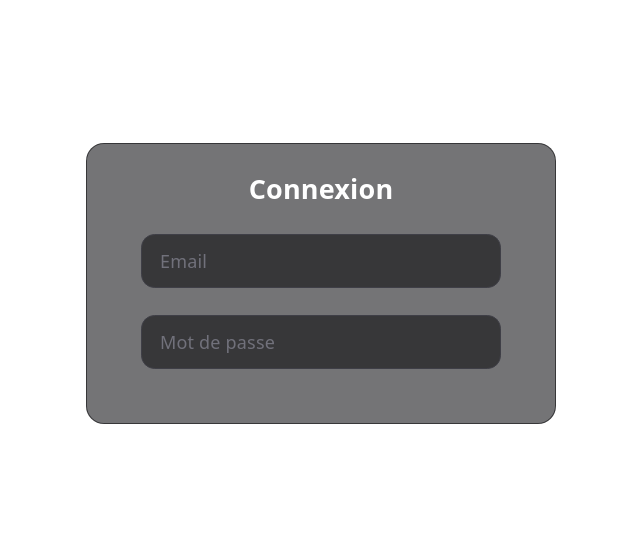
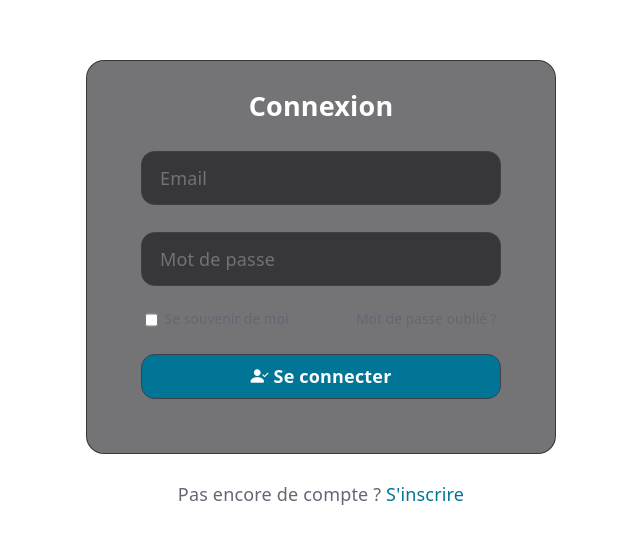
Before and after one commit to Vakyum/frontend-sso-vakyum, a Vue app: page / in a window 1280 px wide. Shown: the part 184-728 px from the top of the page, without its empty margins (319-959 px from the left). Built offline with nearby package versions, Linux system fonts and the light colour scheme.

Commit message:
feat: Finish the login form.

```diff
--- a/src/App.vue
+++ b/src/App.vue
@@ -1,5 +1,6 @@
 <script setup>
 import companyIdentity from './components/companyIdentity.vue'
+import rememberCheck from './components/rememberCheck.vue'
 </script>
 
 <template>
@@ -7,22 +8,42 @@ import companyIdentity from './components/companyIdentity.vue'
     <companyIdentity />
     <div class="flex flex-col items-center justify-center gap-0.1 p-6 bg-zinc-900/60 border border-zinc-800/80 rounded-2xl backdrop-blur">
       <h1 class="text-xl sm:text-2xl font-bold text-white">Connexion</h1>
-      <form action="/login" method="POST" class="flex flex-col items-center justify-center gap-6 p-6">
+      <form action="/login" method="POST" class="flex flex-col items-center justify-center gap-6 p-6" id="login-form">
         <input
             type="email"
             name="email"
             id="email"
             placeholder="Email"
             required
-            class="w-80 h-12 px-4 rounded-xl bg-zinc-800/80 text-white border border-zinc-700 placeholder-zinc-500 focus:outline-none focus:border-zinc-500" />
+            class="w-80 h-12 px-4 rounded-xl bg-zinc-800/80 text-white border border-zinc-700 placeholder-zinc-500
+              focus:outline-none focus:border-zinc-500" />
         <input
             type="password"
             name="password"
             id="password"
             placeholder="Mot de passe"
             required
-            class="w-80 h-12 px-4 rounded-xl bg-zinc-800/80 text-white border border-zinc-700 placeholder-zinc-500 focus:outline-none focus:border-zinc-500" />
+            class="w-80 h-12 px-4 rounded-xl bg-zinc-800/80 text-white border border-zinc-700 placeholder-zinc-500
+              focus:outline-none focus:border-zinc-500" />
+        <div class="flex flex-row text-xs leading-none justify-between gap-15">
+          <rememberCheck />
+          <span class="hover:text-white active:text-cyan-700">Mot de passe oublié ?</span>
+        </div>
+        <button
+            type="submit"
+            form="login-form"
+            value="Submit"
+            class="w-80 h-10 bg-cyan-700 text-white rounded-xl border border-zinc-700 font-semibold duration-500
+              hover:brightness-85 hover:duration-500
+              active:brightness-65">
+          <i class="bi bi-person-check-fill"></i> Se connecter
+        </button>
       </form>
+    </div>
+    <div>
+      <p>Pas encore de compte ? <a class="text-cyan-700 duration-500
+        hover:brightness-125 duration-500
+        active:brightness-150 duration-500">S'inscrire</a></p>
     </div>
   </div>
 
--- /dev/null
+++ b/src/components/rememberCheck.vue
@@ -0,0 +1,19 @@
+<script setup>
+
+</script>
+
+<template>
+  <div class="flex flex-row items-left gap-1.5">
+    <input
+        type="checkbox"
+        name="remember"
+        id="remember"
+        placeholder="Remember me"
+        class="accent-cyan-700" />
+    <label for="remember">Se souvenir de moi</label>
+  </div>
+</template>
+
+<style scoped>
+
+</style>
```
